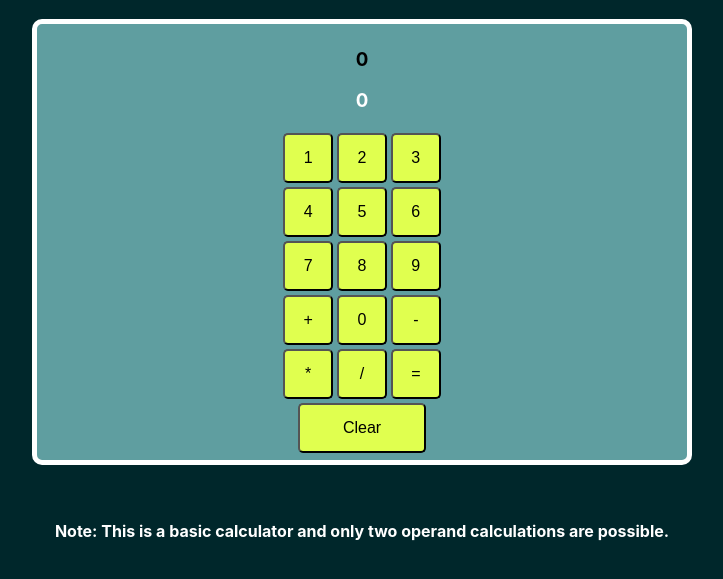
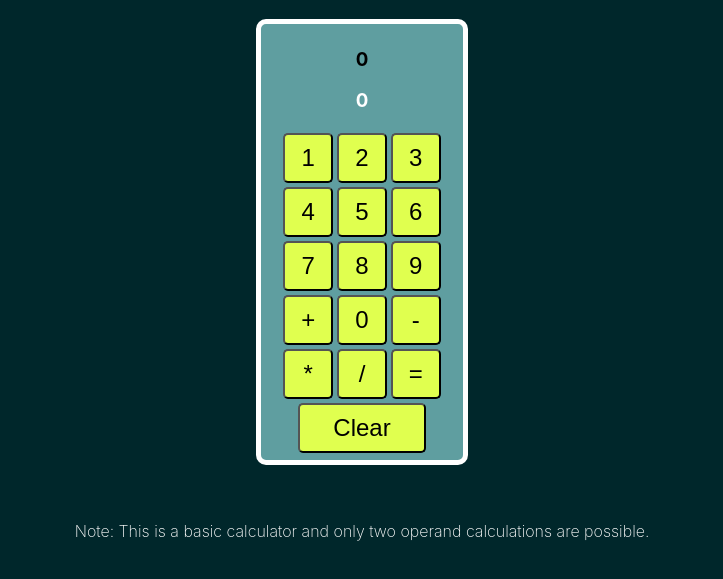
Before and after one commit to mandalatejesh/Calculator-first, a plain HTML site: page index.html in a window 1280 px wide. Shown: the part 63-642 px from the top of the page, without its empty margins (278-1001 px from the left). Drawn offline with Linux system fonts and the light colour scheme.

Commit message:
Update style.css

```diff
--- a/style.css
+++ b/style.css
@@ -14,13 +14,14 @@ body {
   display: inline-block;
   border-radius: 10px;
   border: 5px solid white;
-  width: 50vw;
+  width: 15vw;
 }
 h1 {
   color: white;
 }
 #notice{
   color: white;
+  font-weight: 200;
 }
 
 button {
@@ -30,7 +31,7 @@ button {
   padding-bottom: 5px;
   margin-top: 2px;
   margin-bottom: 2px;
-  font-size: medium;
+  font-size: x-large;
   background-color: #e0ff4f;
   color: black;
   display: inline-table;
```
